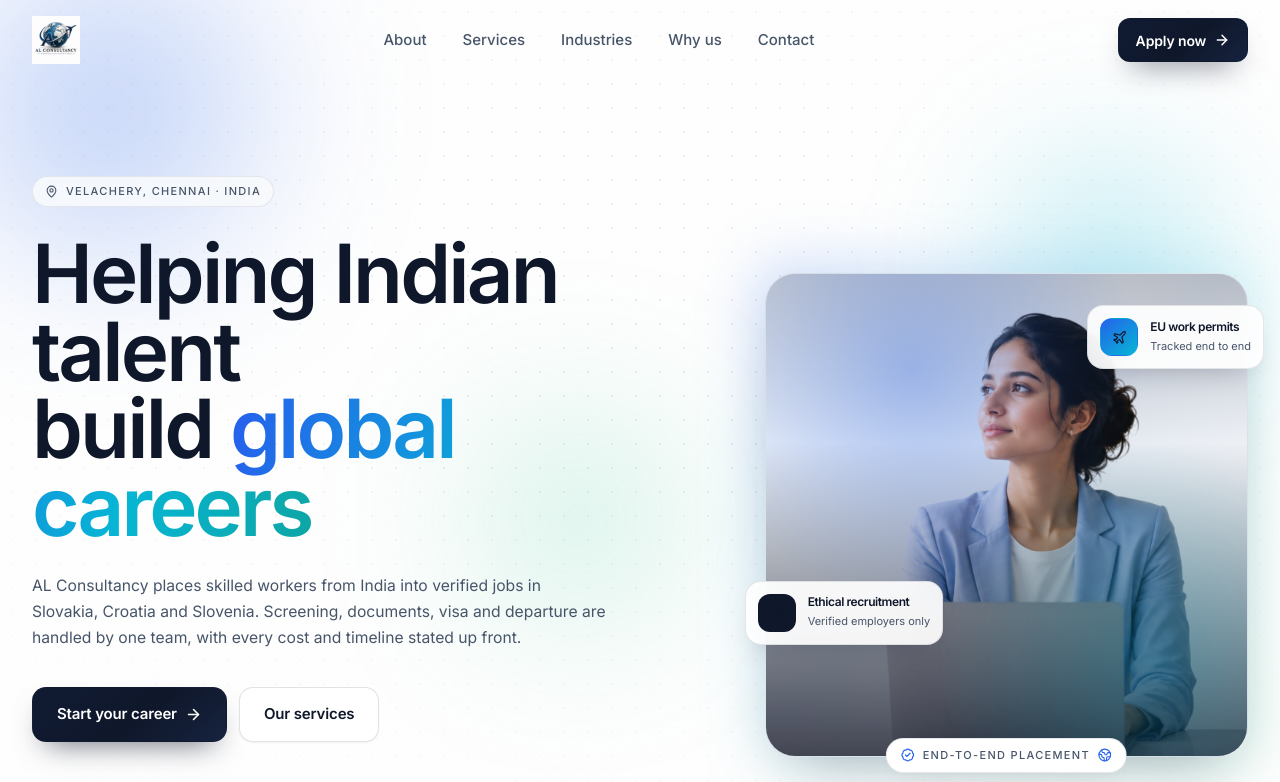
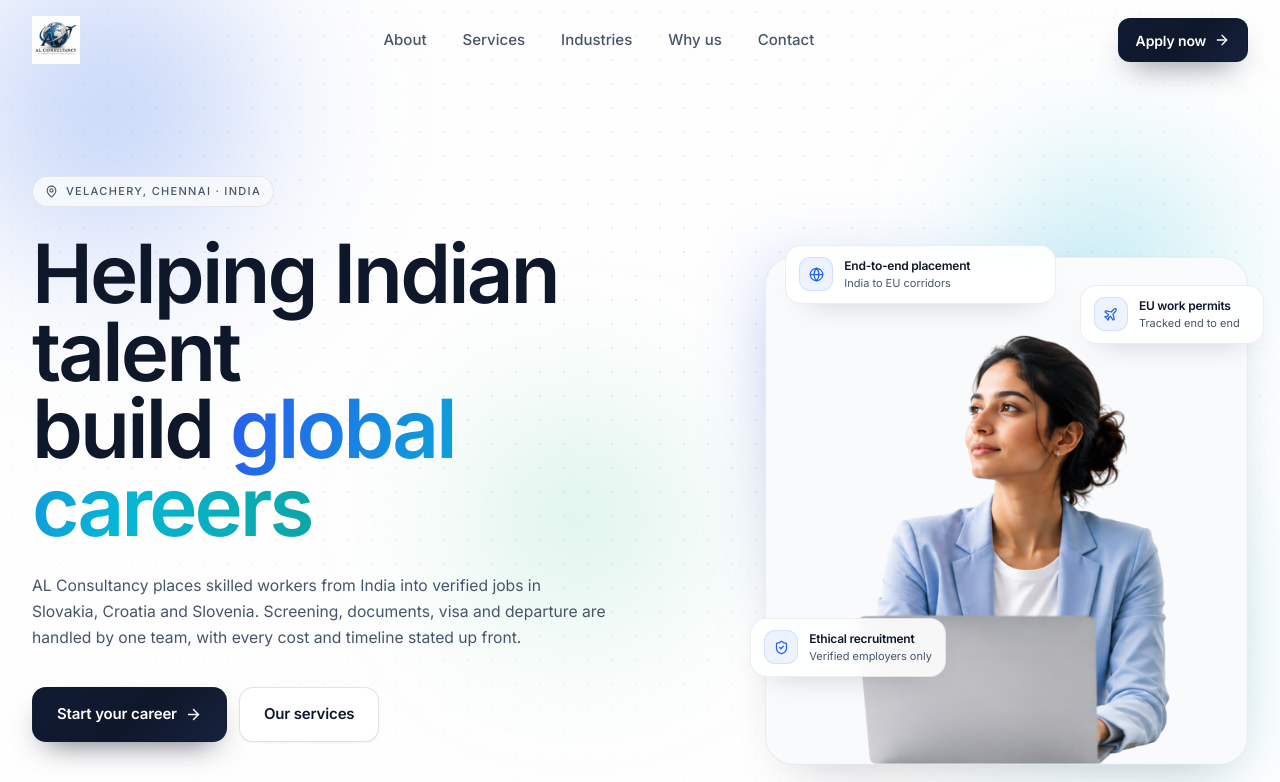
Before and after one commit to louiesakash69-cmd/Al-consultancy, a React (Vite) app: page / in a window 1280 px wide. Shown: the top 782 px of the page. Built offline with nearby package versions, Linux system fonts and the light colour scheme; grey boxes are pictures that could not be loaded.

Commit message:
hero section update

```diff
--- a/src/App.css
+++ b/src/App.css
@@ -163,61 +163,69 @@ body.al-nav-open{overflow:hidden;touch-action:none}
 .al-hero-visual{position:relative;margin-inline:auto;max-width:28rem}
 @media (min-width:1024px){.al-hero-visual{max-width:none}}
 .al-hero-glow{
-  position:absolute;inset:-12px;border-radius:32px;filter:blur(28px);pointer-events:none;
-  background:linear-gradient(135deg,rgba(37,99,235,.22),rgba(6,182,212,.12),rgba(16,185,129,.16));
+  position:absolute;inset:-14px;border-radius:34px;filter:blur(28px);pointer-events:none;
+  background:
+    radial-gradient(circle at 18% 18%,rgba(37,99,235,.18),transparent 55%),
+    radial-gradient(circle at 82% 72%,rgba(6,182,212,.16),transparent 50%);
 }
 .al-hero-frame{
-  position:relative;overflow:hidden;border-radius:30px;
-  background:linear-gradient(135deg,#f8fafc 0%,#e2e8f0 48%,#ffffff 100%);
-  border:1px solid rgba(203,213,225,.6);
-  box-shadow:0 28px 60px -28px rgba(15,23,42,.35);
-}
-@keyframes al-hero-float{
-  0%,100%{transform:translate3d(0,0,0)}
-  50%{transform:translate3d(0,-12px,0)}
+  position:relative;overflow:hidden;border-radius:28px;aspect-ratio:1/1.05;
+  background:#F8FAFC;
+  border:1px solid rgba(15,23,42,.06);
+  box-shadow:0 24px 50px -30px rgba(15,23,42,.28);
 }
 @media (prefers-reduced-motion:reduce){
   .al-hero-frame{animation:none}
 }
 .al-hero-frame img{
-  display:block;width:100%;height:100%;object-fit:cover;object-position:center;
-  position:relative;z-index:1;opacity:.95;
+  display:block;width:100%;height:100%;object-fit:cover;object-position:center top;
+  position:relative;z-index:1;
 }
-.al-hero-vignette{
+.al-hero-sheen{
   pointer-events:none;position:absolute;inset:0;z-index:2;
-  background:
-    radial-gradient(circle at 30% 20%,rgba(37,99,235,.35),transparent 45%),
-    radial-gradient(circle at 80% 80%,rgba(6,182,212,.25),transparent 40%),
-    linear-gradient(180deg,rgba(2,6,23,.2),transparent 35%,rgba(2,6,23,.72));
+  background:linear-gradient(180deg,rgba(255,255,255,.12) 0%,transparent 32%,rgba(248,250,252,.08) 100%);
 }
-.al-hero-caption{
-  position:absolute;left:0;right:0;bottom:0;z-index:3;padding:1.15rem 1.15rem 1.25rem;
+
+/* Shared floating chip pattern */
+.al-hero-float{
+  position:absolute;z-index:10;display:none;align-items:center;gap:.7rem;
+  min-width:11.5rem;padding:.7rem .8rem;border-radius:16px;
+  border:1px solid rgba(15,23,42,.07);
+  background:rgba(255,255,255,.88);
+  box-shadow:0 14px 32px -22px rgba(15,23,42,.35);
+  -webkit-backdrop-filter:blur(14px) saturate(160%);
+  backdrop-filter:blur(14px) saturate(160%);
 }
-.al-hero-caption-inner{
-  border-radius:16px;padding:1rem;
-  border:1px solid rgba(255,255,255,.15);
-  background:rgba(255,255,255,.1);
-  -webkit-backdrop-filter:blur(14px);backdrop-filter:blur(14px);
+@media (min-width:640px){.al-hero-float{display:flex}}
+.al-hero-float-icon{
+  flex-shrink:0;display:grid;place-items:center;
+  width:34px;height:34px;border-radius:11px;color:#2563EB;
+  background:rgba(37,99,235,.08);border:1px solid rgba(37,99,235,.12);
 }
-.al-hero-float-card{
-  position:absolute;z-index:10;display:none;align-items:center;gap:.75rem;
-  padding:.75rem;border-radius:16px;
-  border:1px solid rgba(15,23,42,.1);background:rgba(255,255,255,.92);
-  box-shadow:0 14px 30px -18px rgba(15,23,42,.35);
-  -webkit-backdrop-filter:blur(12px);backdrop-filter:blur(12px);
+.al-hero-float-icon--ghost{
+  background:rgba(6,182,212,.08);border-color:rgba(6,182,212,.14);color:#0891B2;
 }
-@media (min-width:640px){.al-hero-float-card{display:flex}}
-.al-hero-float-card-right{right:-.5rem;top:2rem}
-@media (min-width:768px){.al-hero-float-card-right{right:-1rem}}
-.al-hero-float-card-left{left:-.5rem;bottom:7rem}
-@media (min-width:768px){.al-hero-float-card-left{left:-1.25rem}}
-.al-hero-float-pill{
-  position:absolute;z-index:10;left:50%;bottom:-1rem;transform:translateX(-50%);
-  display:inline-flex;align-items:center;gap:.5rem;
-  padding:.5rem .85rem;border-radius:999px;
-  border:1px solid rgba(15,23,42,.1);background:#fff;
-  box-shadow:0 10px 24px -16px rgba(15,23,42,.4);
+.al-hero-float-copy{min-width:0}
+.al-hero-float-title{
+  font-family:Inter,ui-sans-serif,system-ui,sans-serif;
+  font-size:.75rem;font-weight:600;letter-spacing:-.02em;color:var(--ink);line-height:1.25;
 }
+.al-hero-float-note{
+  margin-top:.15rem;font-size:.6875rem;line-height:1.35;color:var(--muted);
+}
+.al-hero-float--right{right:-.25rem;top:5rem}
+.al-hero-float--right--bottom{right:20rem;top:-1rem; width: 45%;}
+
+@media (min-width:768px){.al-hero-float--right{right:-1rem; top: 1.5rem;} .al-hero-float--right--bottom{right:12rem; width: 56%;}}
+.al-hero-float--left{left:-.25rem;bottom:5.75rem}
+@media (min-width:768px){.al-hero-float--left{left:-.9rem}}
+.al-hero-float--bottom{
+  left:1.25rem;right:1.25rem;bottom:-.85rem;min-width:0;justify-content:center;
+}
+
+
+
+
 
 /* ===== Avatar stack (Hero) ===== */
 .al-facepile{display:inline-flex;flex-direction:column;align-items:flex-start;gap:.65rem}
--- a/src/components/About.jsx
+++ b/src/components/About.jsx
@@ -75,9 +75,9 @@ export default function About() {
               </Reveal>
 
               <Reveal delay={4}>
-                <article className="al-soft p-8">
-                  <div className="flex items-start gap-4">
-                    <div className="al-icon al-icon-sm" aria-hidden="true">
+                <article className="al-card al-card-hover p-8">
+                  <div className="flex flex-col items-start gap-4">
+                    <div className="al-icon " aria-hidden="true">
                       <ShieldCheck size={17} strokeWidth={1.9} />
                     </div>
                     <div>
--- a/src/components/Hero.jsx
+++ b/src/components/Hero.jsx
@@ -1,10 +1,10 @@
 import { useEffect, useRef } from "react";
-import { ArrowRight, MapPin } from "lucide-react";
 import useScrollY from "../hooks/useScrollY";
 import AvatarStack from "../ui/AvatarStack";
 import Counter from "../ui/Counter";
 import MagneticButton from "../ui/MagneticButton";
 import Reveal from "../ui/Reveal";
+import { DrawArrowRight, DrawMapPin } from "../ui/DrawIcon";
 import HeroVisual from "./hero-visuals";
 
 
@@ -29,12 +29,6 @@ const Hero = () => {
     <section
       id="top"
       className="relative pt-24 pb-12 md:pt-36 md:pb-20 lg:pt-44 lg:pb-24 overflow-hidden"
-      // style={{
-      //   backgroundImage: `linear-gradient(rgba(255,255,255,0.08), rgba(255,255,255,0.08)), url(${heroBg})`,
-      //   backgroundSize: "75% auto",
-      //   backgroundRepeat: "no-repeat",
-      //   backgroundPosition: "right center",
-      // }}
     >
       <div className="al-canvas" ref={canvasRef}>
         <div className="al-dots" />
@@ -49,7 +43,7 @@ const Hero = () => {
           <div className="lg:col-span-7">
             <Reveal>
               <span className="al-chip al-mono">
-                <MapPin size={13} strokeWidth={2} />
+                <DrawMapPin size={13} delay={0.15} />
                 Velachery, Chennai · India
               </span>
             </Reveal>
@@ -74,7 +68,7 @@ const Hero = () => {
               <div className="mt-7 md:mt-9 flex flex-col sm:flex-row gap-3">
                 <MagneticButton variant="primary" href="#contact">
                   Start your career
-                  <ArrowRight size={17} strokeWidth={2.2} />
+                  <DrawArrowRight size={17} delay={0.35} />
                 </MagneticButton>
                 <MagneticButton variant="ghost" href="#services">
                   Our services
@@ -104,7 +98,7 @@ const Hero = () => {
 
 
           </div>
-          <div className="lg:col-span-5 hidden lg:block">
+          <div className="lg:col-span-5 hidden lg:block" ref={panelRef}>
             <Reveal>
               <HeroVisual/>
             </Reveal>
--- a/src/components/hero-visuals.jsx
+++ b/src/components/hero-visuals.jsx
@@ -1,49 +1,90 @@
-import { BadgeCheck, Globe2, Plane, ShieldCheck } from "lucide-react";
-import heroimg from "../assets/hero-img-2.png"
+import { motion } from 'framer-motion'
+import heroimg from '../assets/hero-img-2.png'
+import {
+  DrawBadgeCheck,
+  DrawGlobe,
+  DrawPlane,
+  DrawShieldCheck,
+} from '../ui/DrawIcon'
+
+const FLOATS = [
+  {
+    id: 'permits',
+    title: 'EU work permits',
+    note: 'Tracked end to end',
+    Icon: DrawPlane,
+    place: 'al-hero-float--right',
+    delay: 0.4,
+  },
+  {
+    id: 'ethics',
+    title: 'Ethical recruitment',
+    note: 'Verified employers only',
+    Icon: DrawShieldCheck,
+    place: 'al-hero-float--left',
+    delay: 0.55,
+  },
+  {
+    id: 'placement',
+    title: 'End-to-end placement',
+    note: 'India to EU corridors',
+    Icon: DrawGlobe,
+    place: 'al-hero-float--right--bottom',
+    delay: 0.7,
+  },
+]
+
+const cardEnter = (delay) => ({
+  initial: { y: 14, scale: 0.97 },
+  animate: {
+    y: 0,
+    scale: 1,
+    transition: { delay, duration: 0.65, ease: [0.16, 1, 0.3, 1] },
+  },
+})
+
+function FloatChip({ title, note, Icon, Extra, place, delay }) {
+  return (
+    <motion.div className={`al-hero-float ${place}`} {...cardEnter(delay)}>
+      <span className="al-hero-float-icon" aria-hidden="true">
+        <Icon size={15} />
+      </span>
+      <div className="al-hero-float-copy">
+        <p className="al-hero-float-title">{title}</p>
+        <p className="al-hero-float-note">{note}</p>
+      </div>
+      {Extra ? (
+        <span className="al-hero-float-icon al-hero-float-icon--ghost" aria-hidden="true">
+          <Extra size={14} />
+        </span>
+      ) : null}
+    </motion.div>
+  )
+}
 
 export default function HeroVisual() {
   return (
     <div className="al-hero-visual">
       <div className="al-hero-glow" aria-hidden="true" />
 
-      <div className="al-hero-frame">
+      <motion.div
+        className="al-hero-frame"
+        animate={{ y: [0, -8, 0] }}
+        transition={{ duration: 5.5, repeat: Infinity, ease: 'easeInOut' }}
+      >
         <img
           src={heroimg}
-          alt="Global career placement network"
+          alt="Professional building a global career"
           width="640"
           height="640"
           decoding="async"
         />
-        <div className="al-hero-vignette" aria-hidden="true" />
+        <div className="al-hero-sheen" aria-hidden="true" />
+      </motion.div>
 
-
-      </div>
-
-      <div className="al-hero-float-card al-hero-float-card-right">
-        <span className="al-icon al-icon-sm text-white" style={{ background: "linear-gradient(140deg,#2563EB,#06B6D4)", borderColor: "transparent" }} aria-hidden="true">
-          <Plane size={15} strokeWidth={1.9} />
-        </span>
-        <div>
-          <p className="al-display text-xs al-ink">EU work permits</p>
-          <p className="al-body text-[11px] mt-0.5">Tracked end to end</p>
-        </div>
-      </div>
-
-      <div className="al-hero-float-card al-hero-float-card-left">
-        <span className="al-icon al-icon-sm text-white" style={{ background: "#0F172A", borderColor: "transparent" }} aria-hidden="true">
-          <ShieldCheck size={15} strokeWidth={1.9} />
-        </span>
-        <div>
-          <p className="al-display text-xs al-ink">Ethical recruitment</p>
-          <p className="al-body text-[11px] mt-0.5">Verified employers only</p>
-        </div>
-      </div>
-
-      <div className="al-hero-float-pill">
-        <BadgeCheck size={14} className="al-blue" />
-        <span className="al-mono al-muted text-[11px]">End-to-end placement</span>
-        <Globe2 size={14} className="al-blue" />
-      </div>
+      {FLOATS.map((item) => (
+        <FloatChip key={item.id} {...item} />
+      ))}
     </div>
-  );
+  )
 }
--- /dev/null
+++ b/src/ui/DrawIcon.jsx
@@ -0,0 +1,149 @@
+import { motion } from 'framer-motion'
+
+const draw = (delay = 0, duration = 0.85) => ({
+  hidden: { pathLength: 0 },
+  visible: {
+    pathLength: 1,
+    transition: {
+      pathLength: { delay, duration, ease: [0.16, 1, 0.3, 1] },
+    },
+  },
+})
+
+function DrawSvg({ size = 24, className = '', delay = 0, children, ...props }) {
+  return (
+    <motion.svg
+      xmlns="http://www.w3.org/2000/svg"
+      width={size}
+      height={size}
+      viewBox="0 0 24 24"
+      fill="none"
+      stroke="currentColor"
+      strokeWidth="2"
+      strokeLinecap="round"
+      strokeLinejoin="round"
+      className={className}
+      initial="hidden"
+      animate="visible"
+      aria-hidden="true"
+      {...props}
+    >
+      {typeof children === 'function' ? children(delay) : children}
+    </motion.svg>
+  )
+}
+
+export function DrawMapPin({ size = 13, className = '', delay = 0 }) {
+  return (
+    <DrawSvg size={size} className={className} delay={delay}>
+      {(d) => (
+        <>
+          <motion.path
+            d="M20 10c0 4.993-5.539 10.193-7.399 11.799a1 1 0 0 1-1.202 0C9.539 20.193 4 14.993 4 10a8 8 0 0 1 16 0"
+            variants={draw(d, 0.9)}
+          />
+          <motion.circle cx="12" cy="10" r="3" variants={draw(d + 0.15, 0.7)} />
+        </>
+      )}
+    </DrawSvg>
+  )
+}
+
+export function DrawArrowRight({ size = 16, className = '', delay = 0.2 }) {
+  return (
+    <DrawSvg size={size} className={className} delay={delay}>
+      {(d) => (
+        <>
+          <motion.path d="M5 12h14" variants={draw(d, 0.7)} />
+          <motion.path d="m12 5 7 7-7 7" variants={draw(d + 0.12, 0.7)} />
+        </>
+      )}
+    </DrawSvg>
+  )
+}
+
+export function DrawMenu({ size = 18, className = '', delay = 0 }) {
+  return (
+    <DrawSvg size={size} className={className} delay={delay}>
+      {(d) => (
+        <>
+          <motion.path d="M4 5h16" variants={draw(d, 0.45)} />
+          <motion.path d="M4 12h16" variants={draw(d + 0.08, 0.45)} />
+          <motion.path d="M4 19h16" variants={draw(d + 0.16, 0.45)} />
+        </>
+      )}
+    </DrawSvg>
+  )
+}
+
+export function DrawX({ size = 18, className = '', delay = 0 }) {
+  return (
+    <DrawSvg size={size} className={className} delay={delay}>
+      {(d) => (
+        <>
+          <motion.path d="M18 6 6 18" variants={draw(d, 0.5)} />
+          <motion.path d="m6 6 12 12" variants={draw(d + 0.1, 0.5)} />
+        </>
+      )}
+    </DrawSvg>
+  )
+}
+
+export function DrawPlane({ size = 15, className = '', delay = 0.35 }) {
+  return (
+    <DrawSvg size={size} className={className} delay={delay}>
+      {(d) => (
+        <motion.path
+          d="M17.8 19.2 16 11l3.5-3.5C21 6 21.5 4 21 3c-1-.5-3 0-4.5 1.5L13 8 4.8 6.2c-.5-.1-.9.1-1.1.5l-.3.5c-.2.5-.1 1 .3 1.3L9 12l-2 3H4l-1 1 3 2 2 3 1-1v-3l3-2 3.5 5.3c.3.4.8.5 1.3.3l.5-.2c.4-.3.6-.7.5-1.2z"
+          variants={draw(d, 1.1)}
+        />
+      )}
+    </DrawSvg>
+  )
+}
+
+export function DrawShieldCheck({ size = 15, className = '', delay = 0.45 }) {
+  return (
+    <DrawSvg size={size} className={className} delay={delay}>
+      {(d) => (
+        <>
+          <motion.path
+            d="M20 13c0 5-3.5 7.5-7.66 8.95a1 1 0 0 1-.67-.01C7.5 20.5 4 18 4 13V6a1 1 0 0 1 1-1c2 0 4.5-1.2 6.24-2.72a1.17 1.17 0 0 1 1.52 0C14.51 3.81 17 5 19 5a1 1 0 0 1 1 1z"
+            variants={draw(d, 0.95)}
+          />
+          <motion.path d="m9 12 2 2 4-4" variants={draw(d + 0.2, 0.55)} />
+        </>
+      )}
+    </DrawSvg>
+  )
+}
+
+export function DrawBadgeCheck({ size = 14, className = '', delay = 0.55 }) {
+  return (
+    <DrawSvg size={size} className={className} delay={delay}>
+      {(d) => (
+        <>
+          <motion.path
+            d="M3.85 8.62a4 4 0 0 1 4.78-4.77 4 4 0 0 1 6.74 0 4 4 0 0 1 4.78 4.78 4 4 0 0 1 0 6.74 4 4 0 0 1-4.77 4.78 4 4 0 0 1-6.75 0 4 4 0 0 1-4.78-4.77 4 4 0 0 1 0-6.76Z"
+            variants={draw(d, 0.9)}
+          />
+          <motion.path d="m9 12 2 2 4-4" variants={draw(d + 0.2, 0.5)} />
+        </>
+      )}
+    </DrawSvg>
+  )
+}
+
+export function DrawGlobe({ size = 14, className = '', delay = 0.65 }) {
+  return (
+    <DrawSvg size={size} className={className} delay={delay}>
+      {(d) => (
+        <>
+          <motion.circle cx="12" cy="12" r="10" variants={draw(d, 0.85)} />
+          <motion.path d="M12 2a14.5 14.5 0 0 0 0 20 14.5 14.5 0 0 0 0-20" variants={draw(d + 0.12, 0.85)} />
+          <motion.path d="M2 12h20" variants={draw(d + 0.22, 0.6)} />
+        </>
+      )}
+    </DrawSvg>
+  )
+}
```
Also changed, not shown: src/components/Header.jsx (+4 -4 lines), src/assets/hero-img-2.png.
